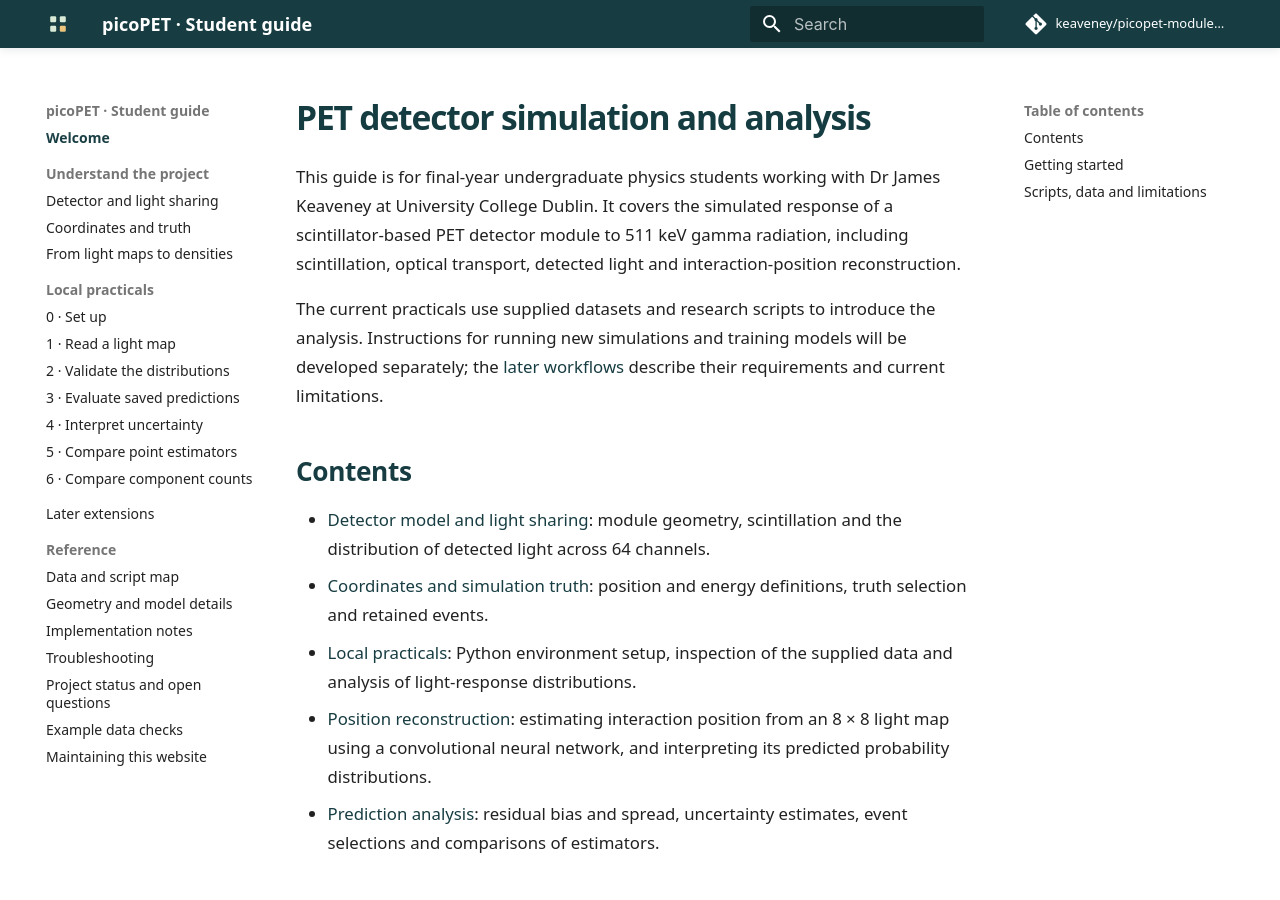
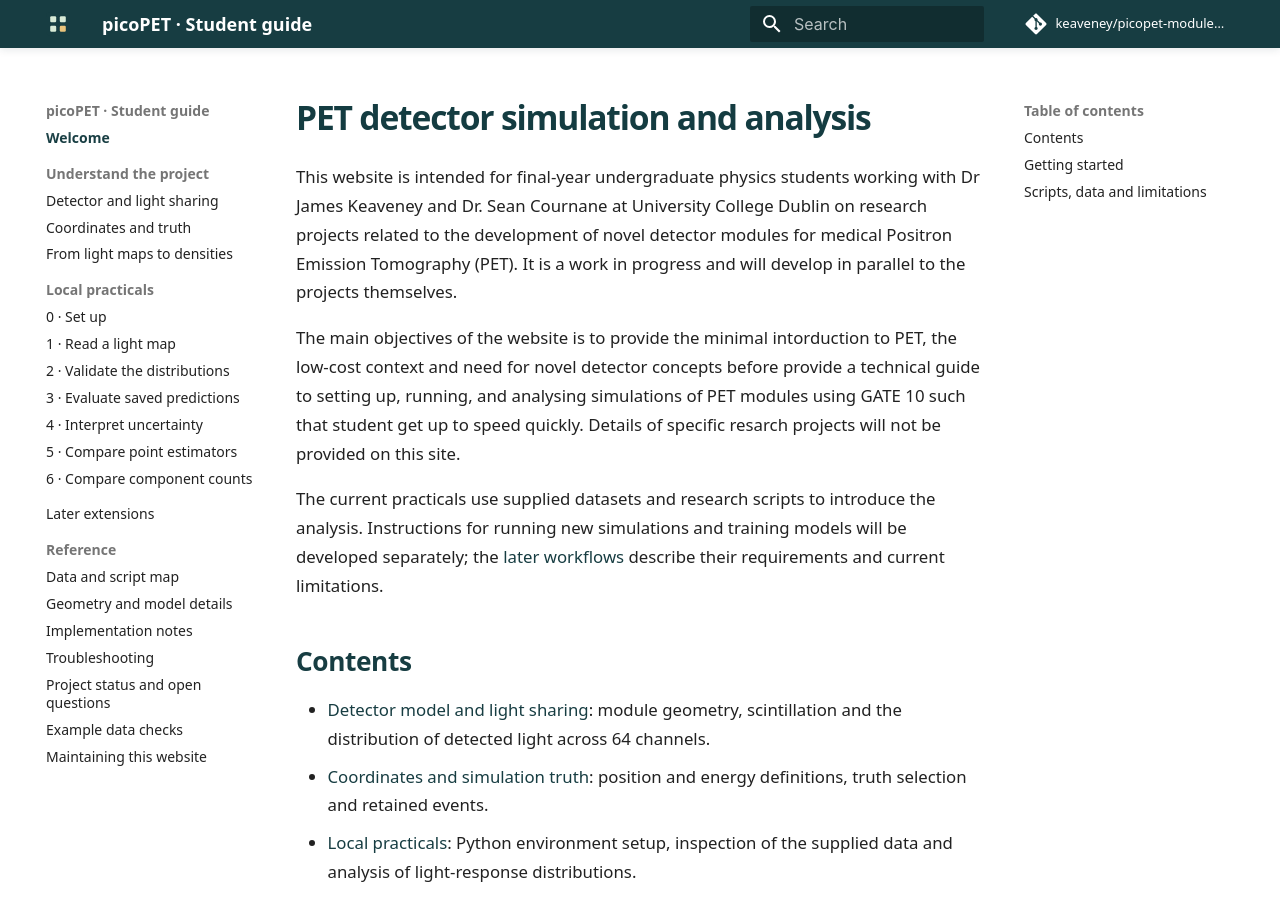
Before and after one commit to keaveney/picopet-module-projects, an MkDocs documentation site: the page built from docs/index.md, in a window 1280 px wide and 900 px high. Built offline with MkDocs 1.6.1 and Material for MkDocs 9.7.7, drawn with Linux system fonts in a browser that asks for light colours; comment, search, counter and statistics services are not loaded.

Commit message:
Update welcome page project context and objectives

```diff
--- a/docs/index.md
+++ b/docs/index.md
@@ -1,6 +1,8 @@
 # PET detector simulation and analysis
 
-This guide is for final-year undergraduate physics students working with Dr James Keaveney at University College Dublin. It covers the simulated response of a scintillator-based PET detector module to 511 keV gamma radiation, including scintillation, optical transport, detected light and interaction-position reconstruction.
+This website is intended for final-year undergraduate physics students working with Dr James Keaveney and Dr. Sean Cournane at University College Dublin on research projects related to the development of novel detector modules for medical Positron Emission Tomography (PET). It is a work in progress and will develop in parallel to the projects themselves.
+
+The main objectives of the website is to provide the minimal intorduction to PET, the low-cost context and need for novel detector concepts before provide a technical guide to setting up, running, and analysing simulations of PET modules using GATE 10 such that student get up to speed quickly. Details of specific resarch projects will not be provided on this site.
 
 The current practicals use supplied datasets and research scripts to introduce the analysis. Instructions for running new simulations and training models will be developed separately; the [later workflows](later.md) describe their requirements and current limitations.
 
```
